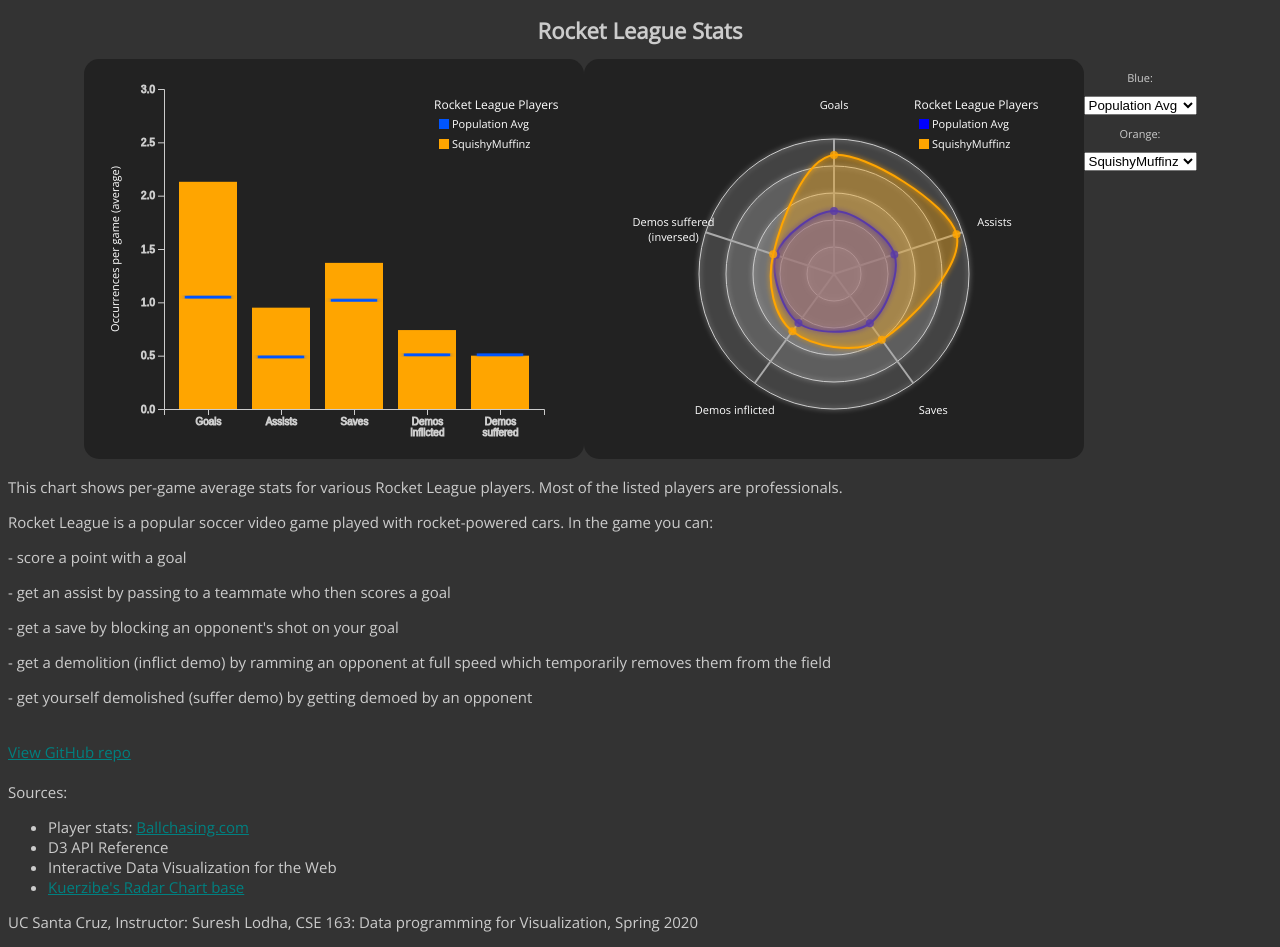
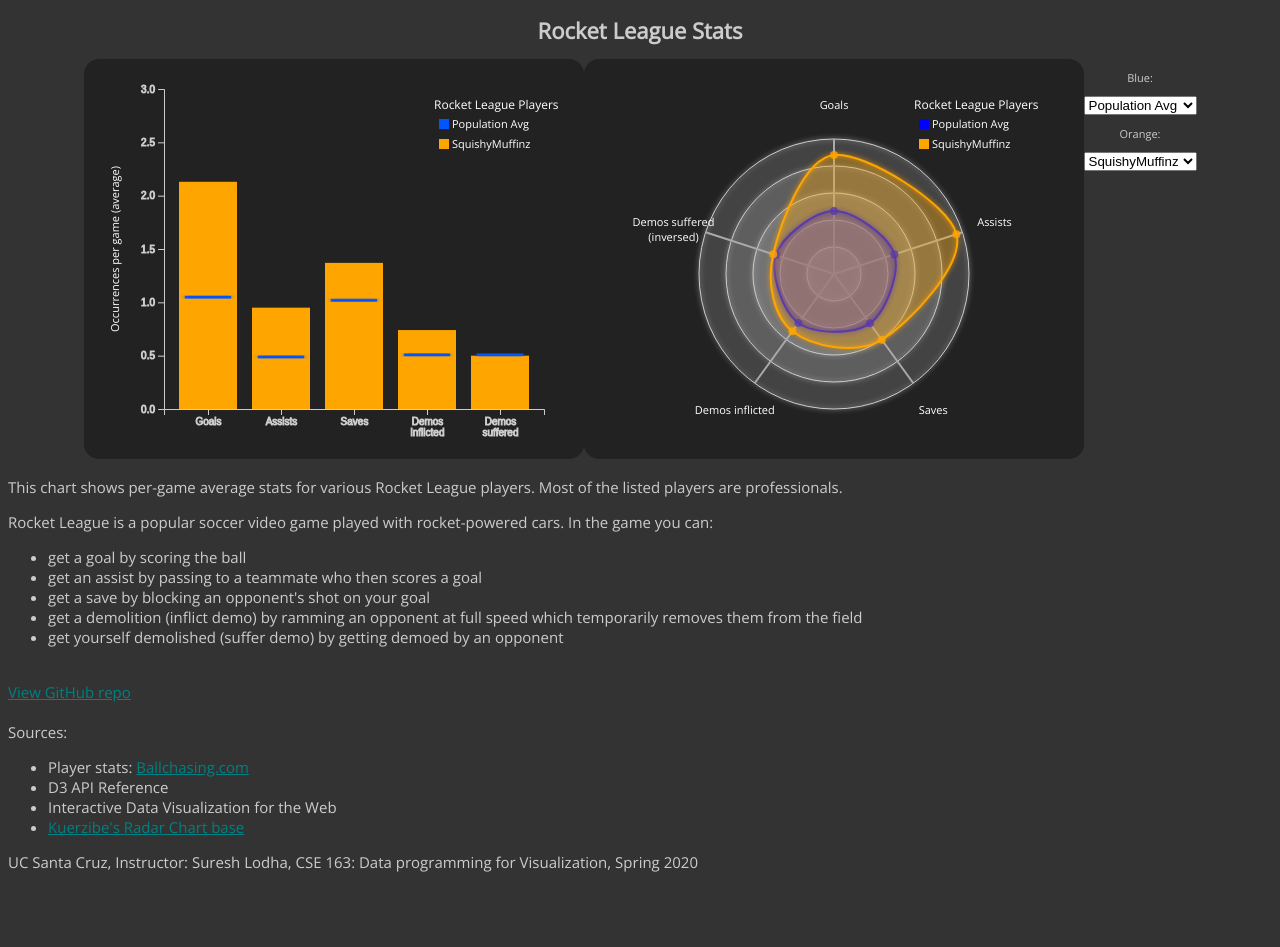
Before and after one commit to tealshift/tealshift.github.io, a plain HTML site: page RadarChart/RadarChart.html in a window 1280 px wide. After the commit the page ends 887 px from the top, so only its background shows below. Drawn offline with nearby package versions, Linux system fonts and the light colour scheme.

Commit message:
Fixed text formatting

```diff
--- a/RadarChart/RadarChart.html
+++ b/RadarChart/RadarChart.html
@@ -30,11 +30,13 @@
 	<div style="text-align: left; font-size: 15px">
 		<p>This chart shows per-game average stats for various Rocket League players. Most of the listed players are professionals.</p>
 		<p>Rocket League is a popular soccer video game played with rocket-powered cars. In the game you can:</p>
-		<p>- score a point with a goal</p>
-		<p>- get an assist by passing to a teammate who then scores a goal</p>
-		<p>- get a save by blocking an opponent's shot on your goal</p>
-		<p>- get a demolition (inflict demo) by ramming an opponent at full speed which temporarily removes them from the field</p>
-		<p>- get yourself demolished (suffer demo) by getting demoed by an opponent</p>
+		<ul>
+            <li>get a goal by scoring the ball</li>
+            <li>get an assist by passing to a teammate who then scores a goal</li>
+            <li>get a save by blocking an opponent's shot on your goal</li>
+            <li>get a demolition (inflict demo) by ramming an opponent at full speed which temporarily removes them from the field</li>
+			<li>get yourself demolished (suffer demo) by getting demoed by an opponent</li>
+        </ul>
 		<br/>
 		<a href="https://github.com/tealshift/tealshift.github.io">View GitHub repo</a>
         <br/><br/>
```
